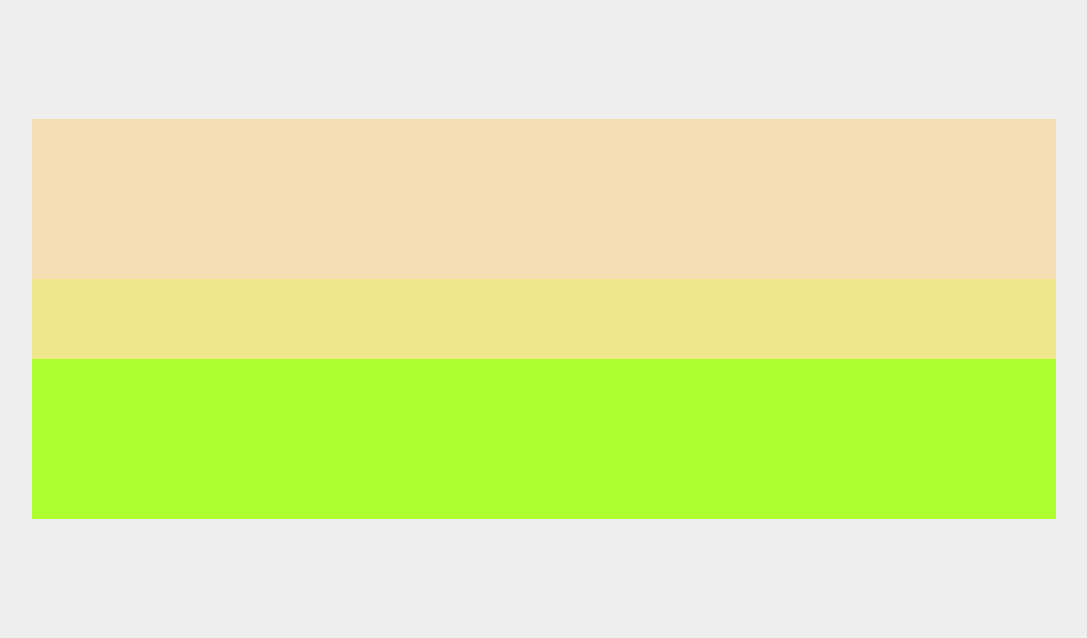
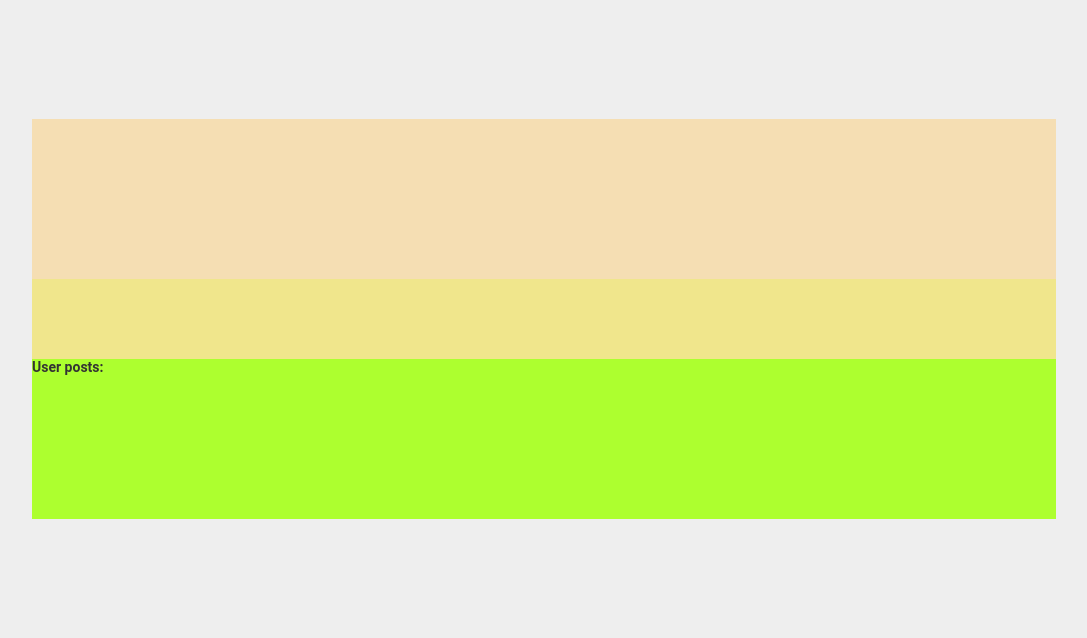
Before and after one commit to alopalka/Django_Social_Media, a Django app: template social_media/templates/user/profile_details.html in a window 1280 px wide. Shown: the part 71-709 px from the top of the page, without its empty margins (96-1183 px from the left). Run offline with Django 4.2, Linux system fonts and the light colour scheme; the template is opened without the code that fills it, so the values that code supplies are empty; the visitor is signed in with stand-in values (Sample User, id 1).

Commit message:
Minor update of user app
Working on user details page. Added ordering by date to posts listing

```diff
--- a/social_media/posts/models.py
+++ b/social_media/posts/models.py
@@ -9,6 +9,7 @@ class Post(models.Model):
     created = models.DateTimeField(auto_now_add=True)
     likes = models.ManyToManyField(settings.AUTH_USER_MODEL, related_name="likes")
     archived = models.BooleanField(default=False)
+    creation_date=models.DateTimeField(auto_now_add=True,null=True)
 
     def __str__(self):
         return "{} : {} : {}".format(self.author, self.likes, self.created)
@@ -20,6 +21,7 @@ class Comment(models.Model):
     author = models.ForeignKey(settings.AUTH_USER_MODEL, on_delete=models.CASCADE)
     comment = models.CharField(max_length=2000)
     likes = models.ManyToManyField(settings.AUTH_USER_MODEL, related_name="comment_likes", default=False)
+    creation_date=models.DateTimeField(auto_now_add=True,null=True)
 
     def __str__(self):
         return "{} : {} : {}".format(self.post_parent, self.comment, self.author)
--- a/social_media/posts/views.py
+++ b/social_media/posts/views.py
@@ -10,7 +10,7 @@ from posts.forms import PostForm
 @login_required
 def posts_view(request,template="posts/posts_page.html"):
 
-    posts=Post.objects.filter()
+    posts=Post.objects.filter().order_by('-creation_date')
     form=PostForm()
 
     for post in posts:
@@ -91,7 +91,7 @@ def details_post(request,pk,template="posts/posts_details_page.html"):
 
     post=Post.objects.get(pk=pk)
     post.amount_of_likes=len(post.likes.all())
-    comments=Comment.objects.filter(post_parent=post)
+    comments=Comment.objects.filter(post_parent=post).order_by('-creation_date')
 
     if comments:
         comment_exist=True
@@ -125,7 +125,7 @@ def delete_post(request,pk):
 @login_required
 def update_post(request,pk):
 
-    found_post=Post.objects.filter(id=pk,author=request.user)
+    found_post=Post.objects.filter(id=pk,author=request.user).order_by('-creation_date')
 
     if request.method=="POST" and found_post:
 
--- a/social_media/templates/user/profile_details.html
+++ b/social_media/templates/user/profile_details.html
@@ -7,6 +7,7 @@
 
 {% block css_links %}
 <link rel="stylesheet" href="{% static 'css/user/style_user.css' %}">
+<link rel="stylesheet" href="{% static 'css/posts/style_posts.css' %}">
 {% endblock %}
 
 {% block content %}
@@ -19,7 +20,44 @@
         <h3>{{ username }}</h3>
     </div>
     <div class="user-posts">
-
+        <h4>User posts:</h4>
+        <ul>
+            {% for post in user_posts %}
+            <li class="post">
+                <div class="top-section">
+                    <a href="{% url 'user:profiledetails' username=post.author %}">
+                        <img src="{% static 'img/mainapp/user.png' %}" alt="{% static 'img/mainapp/notfound.png' %">
+                    </a>
+                    <div class="top-right-section">
+                        <h4>{{ post.author }}</h4>
+                        <p>{{ post.created }}</p>
+                    </div>
+                </div>
+                <div class="middle-section">
+                    <p>{{ post.text }}</p>
+                </div>
+                <div class="bottom-section">
+                    <button class="btn-classic">
+                        <a href="{% url 'posts:postreact' pk=post.pk in_post=0 %}">
+                            <p>👍 {% if post.amount_of_likes > 0 %}{{ post.amount_of_likes }}{% endif %}</p>
+                        </a>
+                    </button>
+                    {% if user == post.author %}
+                    <button class="btn-delete">
+                        <a href="{% url 'posts:postdelete' pk=post.pk %}">
+                            <p>Delete post</p>
+                        </a>
+                    </button>
+                    {% endif %}
+                    <button class="btn-classic">
+                        <a href="{% url 'posts:details' pk=post.pk %}">
+                            <p>See details</p>
+                        </a>
+                    </button>
+                </div>
+            </li>
+            {% endfor %}
+        </ul>
     </div>
 </section>
 
--- a/social_media/user/views.py
+++ b/social_media/user/views.py
@@ -1,11 +1,16 @@
 from django.shortcuts import render
 from user.models import SocialAccount
+from posts.models import Post
 
 def profile_details(request,username,template="user/profile_details.html"):
 
     user=SocialAccount.objects.get(username=username)
 
+    user_posts=Post.objects.filter(author=user)
+
+
     context={
+        'user_posts':user_posts,
         'username':username,
     }
 
```
